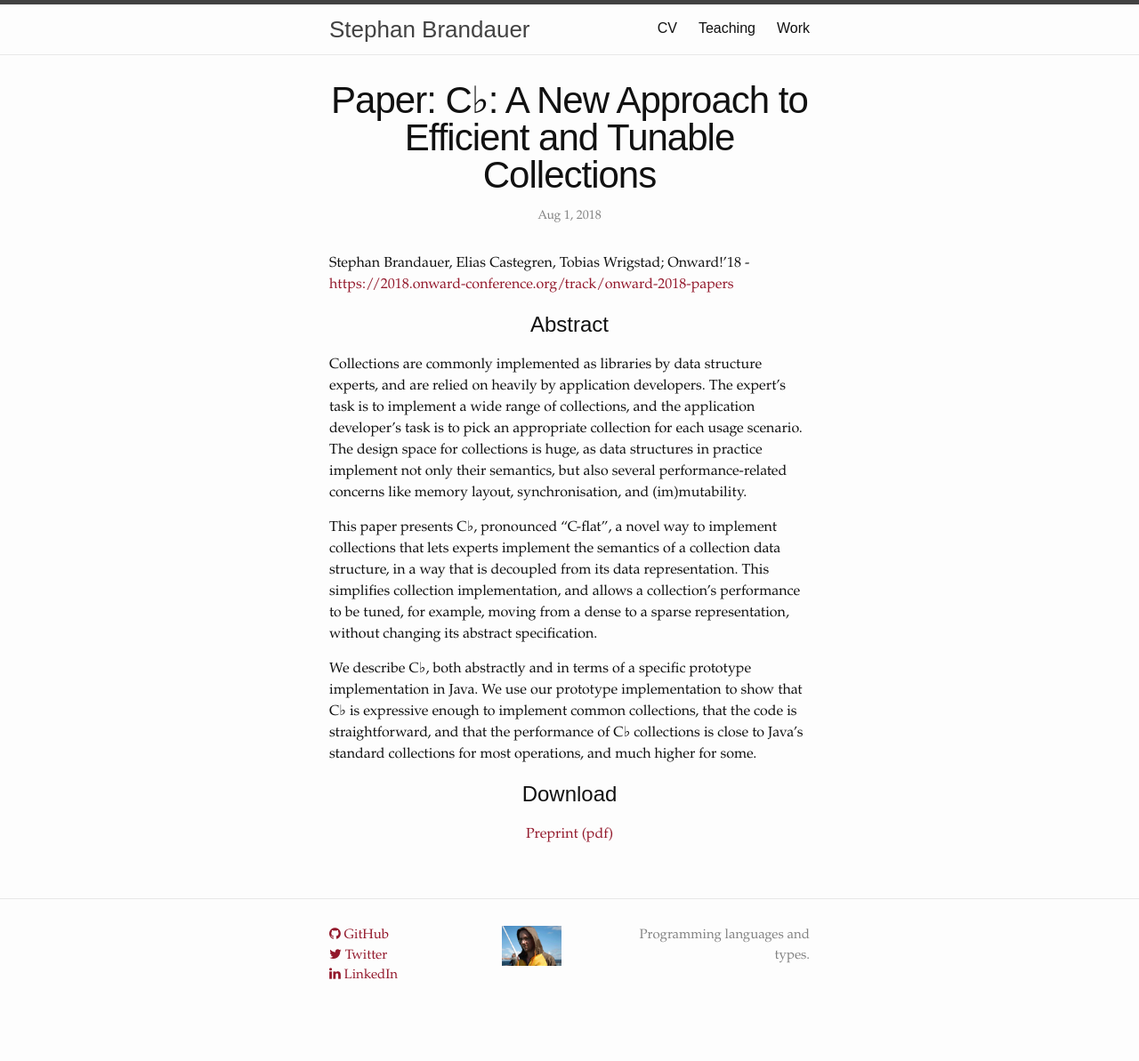
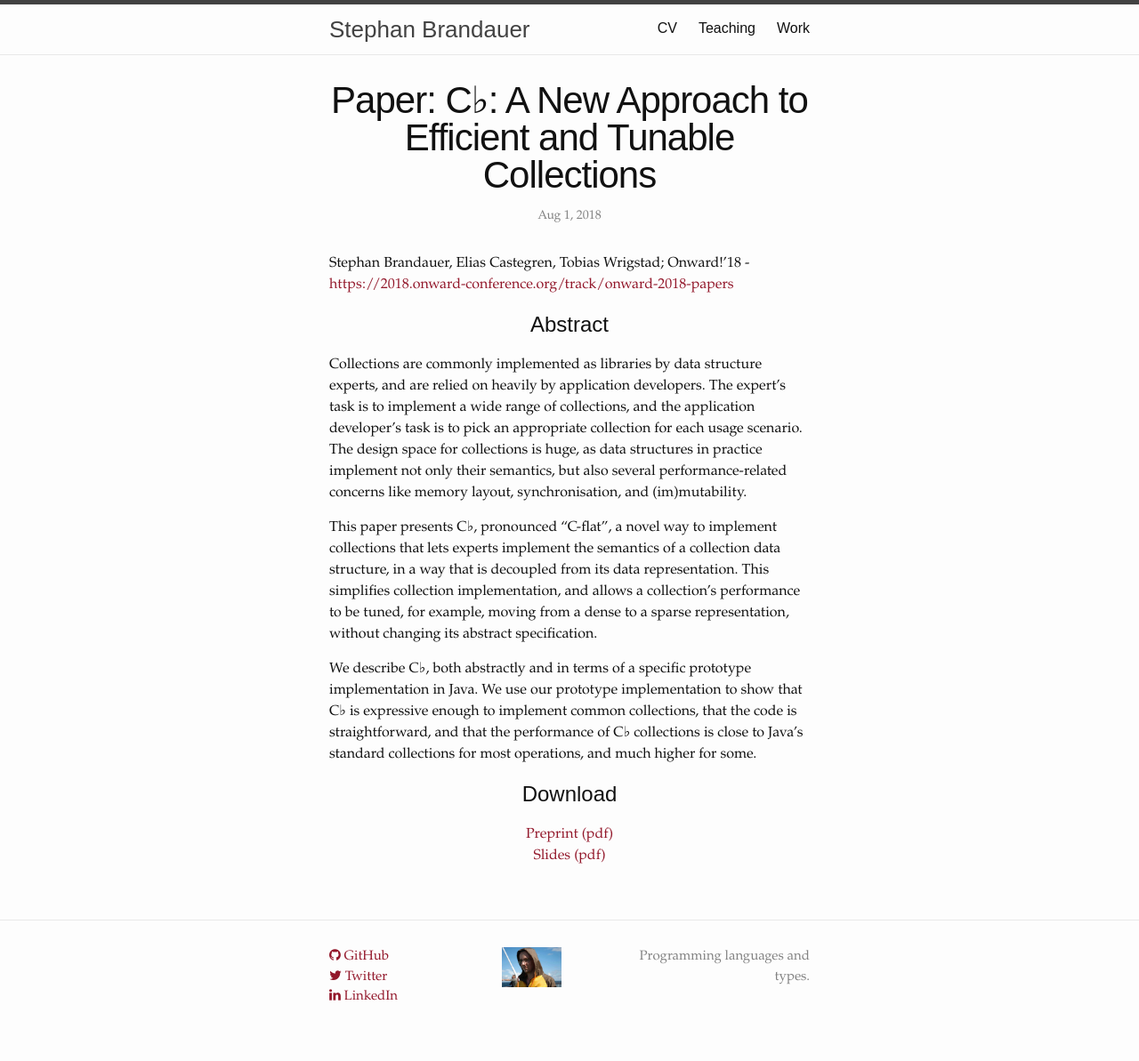
Before and after one commit to kaeluka/kaeluka.github.io, a Jekyll site: the page built from _posts/2018-08-01-cflat.markdown, in a window 1280 px wide. Shown: the whole page at 89% size. Built offline with Jekyll 4.4.1, drawn with Linux system fonts in a browser that asks for light colours; nearby versions of some CDN libraries; comment, search, counter and statistics services are not loaded; before the commit the page ends 1169 px from its top, so only the background shows below that.

Commit message:
cflat slides

```diff
--- a/_posts/2018-08-01-cflat.markdown
+++ b/_posts/2018-08-01-cflat.markdown
@@ -34,3 +34,4 @@
 
 # Download
  - [Preprint (pdf)](https://github.com/kaeluka/kaeluka.github.io/blob/master/assets/cflat_onward.pdf?raw=true)
+ - [Slides (pdf)](https://github.com/kaeluka/kaeluka.github.io/blob/master/assets/cflat_slides.pdf?raw=true)
```
Also changed, not shown: 1 other file.
